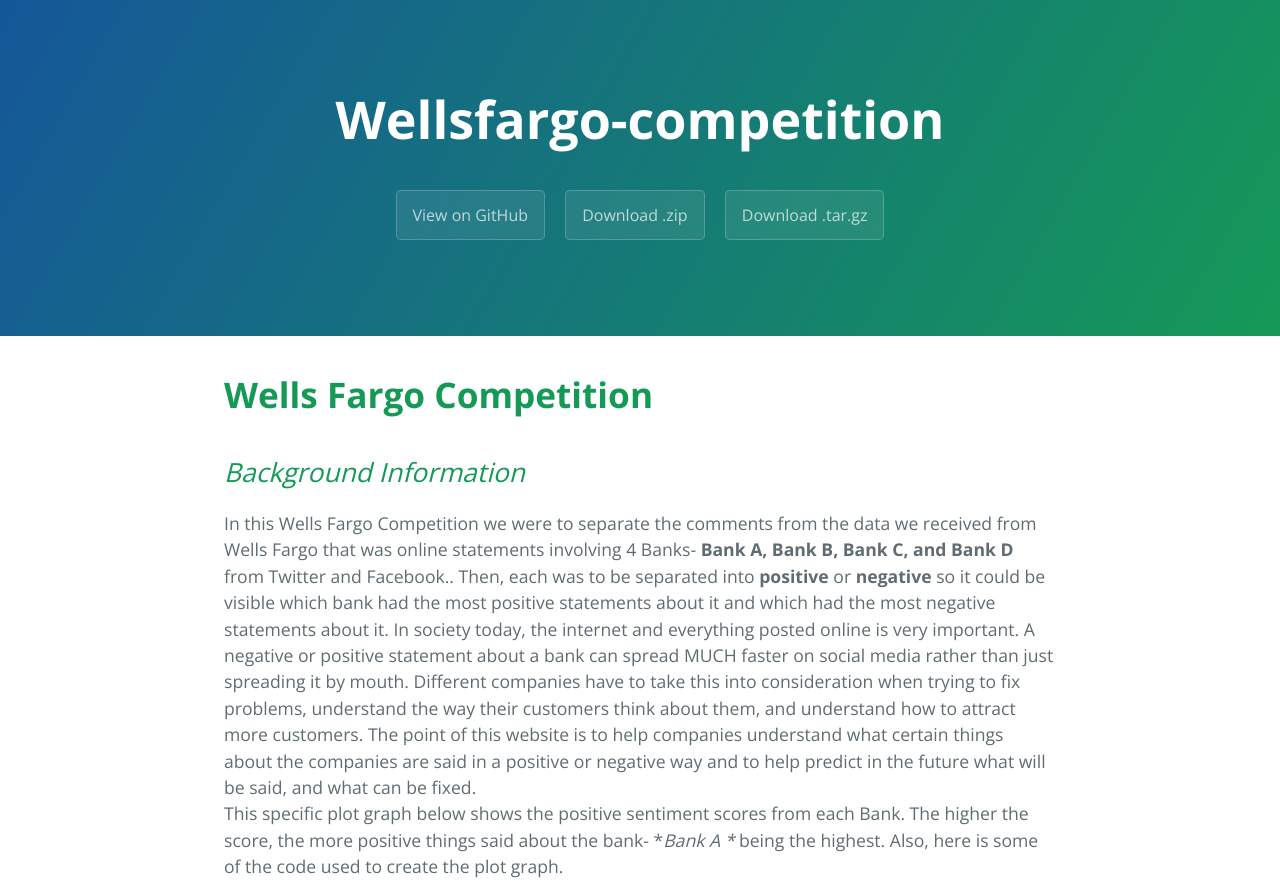
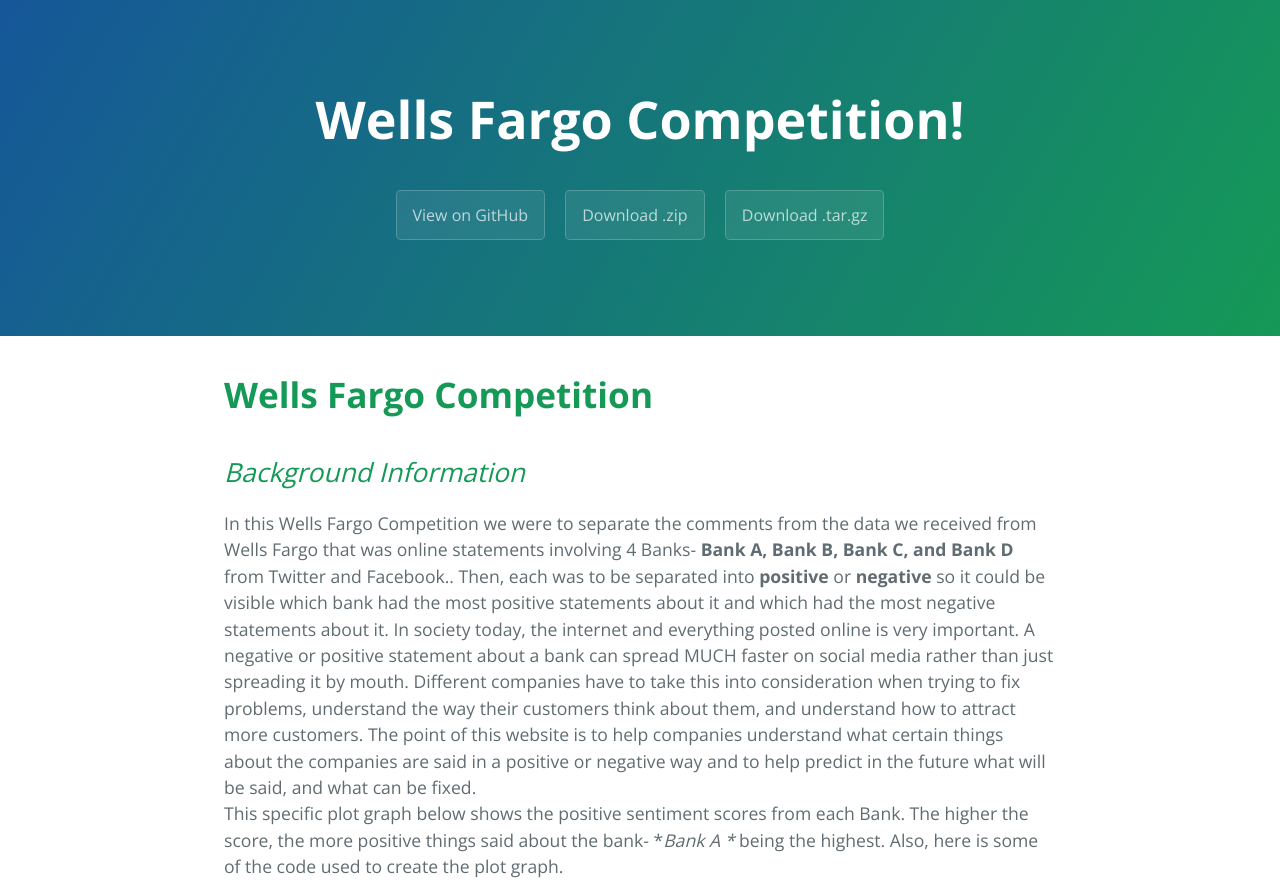
Before and after one commit to tracysm/wellsfargo-competition, a plain HTML site: page index.html in a window 1280 px wide. Shown: the top 882 px of the page. Drawn offline with nearby package versions, Linux system fonts and the light colour scheme.

Commit message:
Create gh-pages branch via GitHub

```diff
--- a/index.html
+++ b/index.html
@@ -2,7 +2,7 @@
 <html lang="en-us">
   <head>
     <meta charset="UTF-8">
-    <title>Wellsfargo-competition by tracysm</title>
+    <title>Wells Fargo Competition! by tracysm</title>
     <meta name="viewport" content="width=device-width, initial-scale=1">
     <link rel="stylesheet" type="text/css" href="stylesheets/normalize.css" media="screen">
     <link href='https://fonts.googleapis.com/css?family=Open+Sans:400,700' rel='stylesheet' type='text/css'>
@@ -11,7 +11,7 @@
   </head>
   <body>
     <section class="page-header">
-      <h1 class="project-name">Wellsfargo-competition</h1>
+      <h1 class="project-name">Wells Fargo Competition!</h1>
       <h2 class="project-tagline"></h2>
       <a href="https://github.com/tracysm/wellsfargo-competition" class="btn">View on GitHub</a>
       <a href="https://github.com/tracysm/wellsfargo-competition/zipball/master" class="btn">Download .zip</a>
@@ -261,7 +261,7 @@ ggplot(label_neg, aes(x = factor(label), y = mean_neg, fill=label)) +
 </code></pre>
 
       <footer class="site-footer">
-        <span class="site-footer-owner"><a href="https://github.com/tracysm/wellsfargo-competition">Wellsfargo-competition</a> is maintained by <a href="https://github.com/tracysm">tracysm</a>.</span>
+        <span class="site-footer-owner"><a href="https://github.com/tracysm/wellsfargo-competition">Wells Fargo Competition!</a> is maintained by <a href="https://github.com/tracysm">tracysm</a>.</span>
 
         <span class="site-footer-credits">This page was generated by <a href="https://pages.github.com">GitHub Pages</a> using the <a href="https://github.com/jasonlong/cayman-theme">Cayman theme</a> by <a href="https://twitter.com/jasonlong">Jason Long</a>.</span>
       </footer>
```
Also changed, not shown: params.json (+1 -1 lines).
